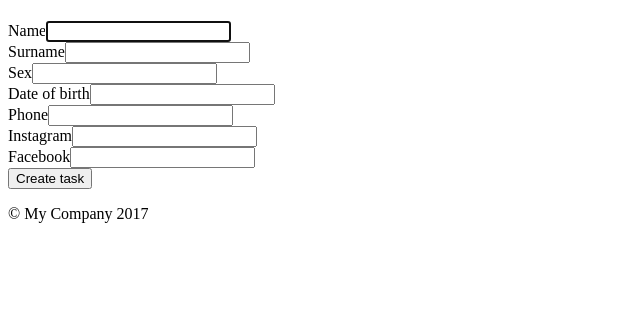
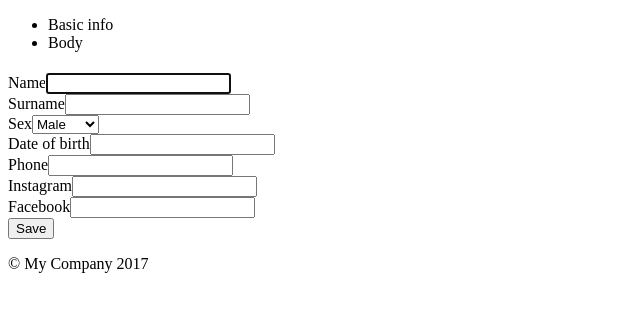
Before and after one commit to cheeepsan/training_course_advanced, a Yii app: template frontend/views/user/user_view.php in a window 1280 px wide. Shown: the top 312 px of the page, without its empty margins (0-640 px from the left). Run offline with PHP 8.4 and a stand-in for Yii, Linux system fonts and the light colour scheme; the template is opened without the code that fills it, so the values that code supplies are empty; form fields are guessed from the names that the template uses; some libraries are stand-ins or nearby versions.

Commit message:
some stuff

```diff
--- a/frontend/views/user/user_view.php
+++ b/frontend/views/user/user_view.php
@@ -8,20 +8,26 @@ use yii\helpers\Html;
 use yii\bootstrap\ActiveForm;
 use kartik\detail\DetailView;
 use yii\helpers\Url;
+
 $this->title = 'User view';
 
-$this->params['breadcrumbs'][] = $this->title;
 ?>
-<div class="container">
+<div clas="container">
     <div class="row">
+        <div class="col-md-4 sidebar">
+
+            <ul>
+                <li>Basic info</li>
+                <li>Body</li>
+            </ul>
+        </div>
         <div class="col-md-8">
             <h1><?= $model->name . ' ' . $model->surname ?></h1>
             <?php $form = ActiveForm::begin([
                 'id' => 'add-course-form',
                 'options' => ['class' => '', 'enctype' => 'multipart/form-data'],
                 'fieldConfig' => [
-                //'template' => "{label}\n<div class=\"col-lg-7\">{input}</div>\n<div class=\"col-lg-8\">{error}</div>",
-                //'labelOptions' => ['class' => 'col-lg-1 control-label'],
+
                 ],
             ]);
 
@@ -30,18 +36,20 @@ $this->params['breadcrumbs'][] = $this->title;
             <?= $form->field($model, 'name')->textInput(['autofocus' => true]) ?>
             <?= $form->field($model, 'surname')->textInput(['autofocus' => true]) ?>
 
-        <?= $form->field($model, 'sex')->radioList([0 => 'Male', 1 => 'Female']) ?>
+            <?= $form->field($model, 'sex')->dropDownList([0 => 'Male', 1 => 'Female']) ?>
             <?= $form->field($model, 'date_of_birth')->widget(yii\jui\DatePicker::classname(), ['dateFormat' => 'yyyy-MM-dd']) ?>
             <?= $form->field($model, 'phone')->textInput(['autofocus' => true]) ?>
             <?= $form->field($model, 'instagram')->textInput(['autofocus' => true]) ?>
             <?= $form->field($model, 'facebook')->textInput(['autofocus' => true]) ?>
             <div class="form-group">
-            <div class="col-lg-offset-1 col-lg-11">
-                <?= Html::submitButton('Create task', ['class' => 'btn btn-primary', 'name' => 'login-button']) ?>
+
+                <?= Html::submitButton('Save', ['class' => 'btn btn-primary', 'name' => 'login-button']) ?>
+
+            </div>
+            <?php
+            $form::end();
+            ?>
+
         </div>
     </div>
 </div>
-</div>
-</div>
-
-</div>
```
Lines whose indentation alone changed are shown as unchanged.
